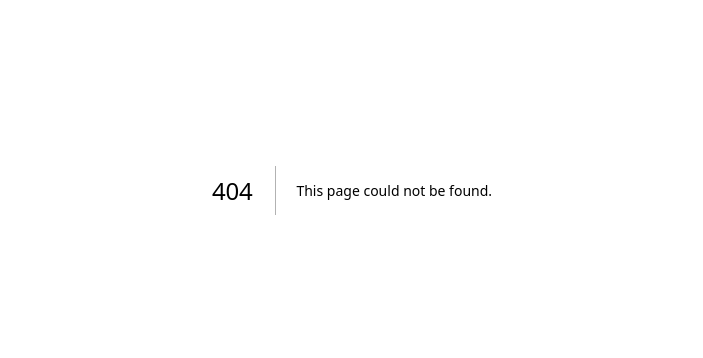
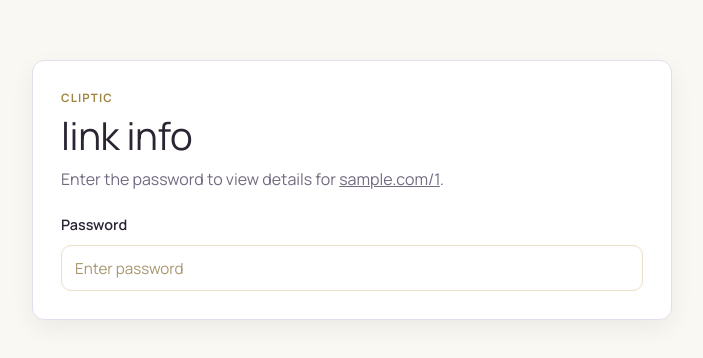
Before and after one commit to mtxrii/cliptic, a Next.js app in the folder cliptic-frontend/: page /info/1 in a window 1280 px wide. Before the commit this address had no page. Shown: the part 210-568 px from the top of the page, without its empty margins (288-991 px from the left). Built offline with nearby package versions, Linux system fonts and the light colour scheme.

Commit message:
Added /info page
--@codex

```diff
--- /dev/null
+++ b/cliptic-frontend/app/info/[alias]/page.js
@@ -0,0 +1,23 @@
+export default function LinkInfoPage({ params }) {
+  const alias = params?.alias || "";
+
+  return (
+    <main className="page-wrap">
+      <section className="form-shell">
+        <p className="eyebrow">Cliptic</p>
+        <h1>link info</h1>
+        <p className="subtitle">Enter the password to view details for <a style={{textDecoration: 'underline'}} href={`sample.com/${alias}`} target="_blank" rel="noopener noreferrer">sample.com/{alias}</a>.</p>
+
+        <form className="shortener-form" noValidate>
+          <label htmlFor="password">Password</label>
+          <input
+            id="password"
+            type="password"
+            autoComplete="current-password"
+            placeholder="Enter password"
+          />
+        </form>
+      </section>
+    </main>
+  );
+}
```
